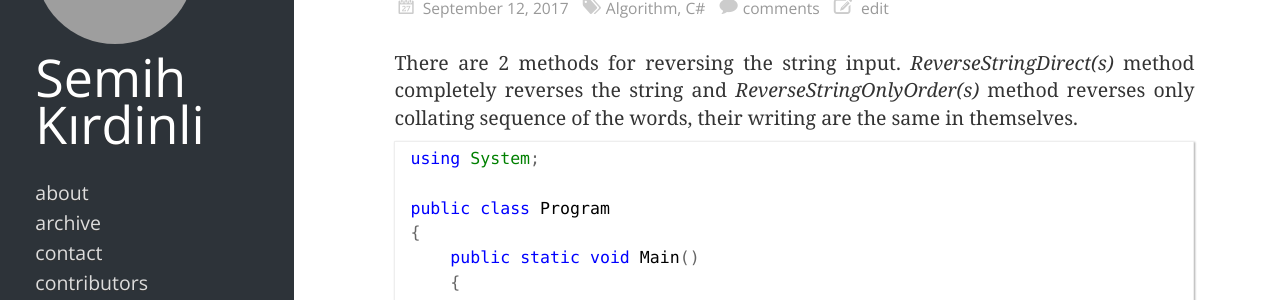
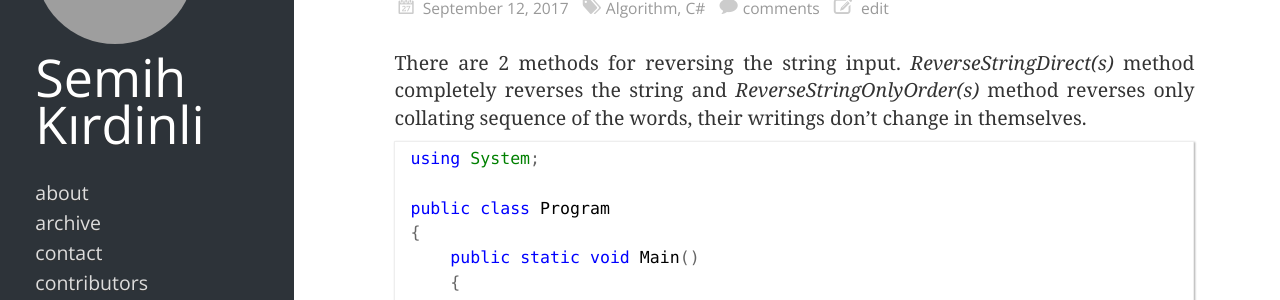
Before and after one commit to mustafaerdogmus/semih.github.io, a Jekyll site: the page built from _posts/2017/2017-09-12-reverse-string.md, in a window 1280 px wide and 900 px high. Shown: the part 163-463 px from the top of the window. Built offline with Jekyll 4.4.1, drawn with Linux system fonts in a browser that asks for light colours; nearby versions of some CDN libraries; comment, search, counter and statistics services are not loaded; grey boxes are pictures that could not be loaded.

Commit message:
Reverse String

```diff
--- a/_posts/2017/2017-09-12-reverse-string.md
+++ b/_posts/2017/2017-09-12-reverse-string.md
@@ -7,7 +7,7 @@ comments: true
 categories: [Algorithm, C#]
 tags: [c#, algorithm]
 ---
-There are 2 methods for reversing the string input. *ReverseStringDirect(s)* method completely reverses the string and   *ReverseStringOnlyOrder(s)* method reverses only collating sequence of the words, their writing are the same in themselves.
+There are 2 methods for reversing the string input. *ReverseStringDirect(s)* method completely reverses the string and   *ReverseStringOnlyOrder(s)* method reverses only collating sequence of the words, their writings don't change in themselves.
 {% highlight c# %}
 using System;
 
```
